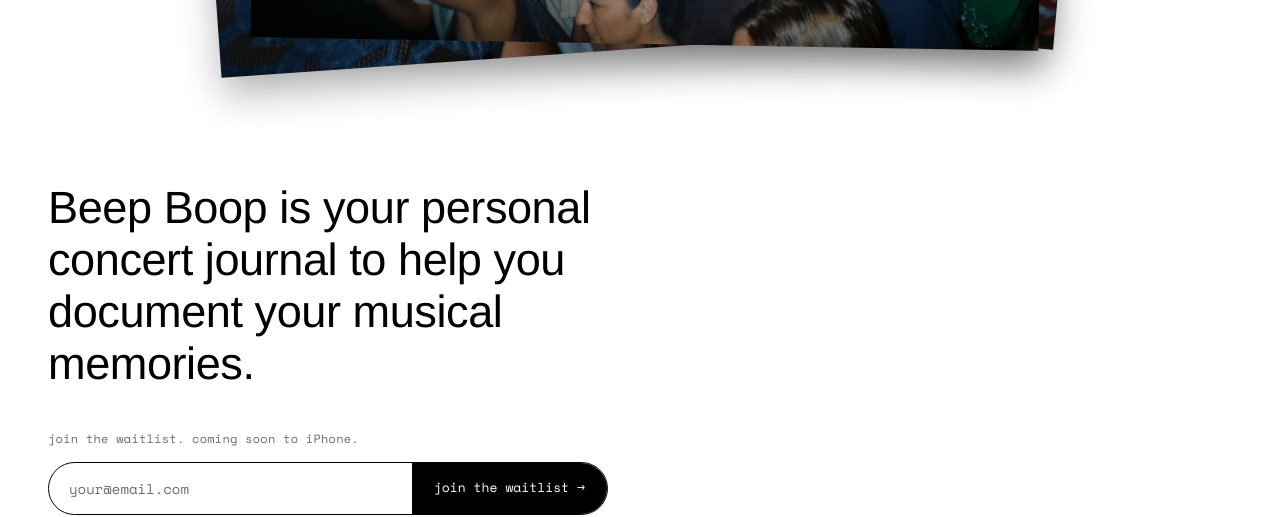
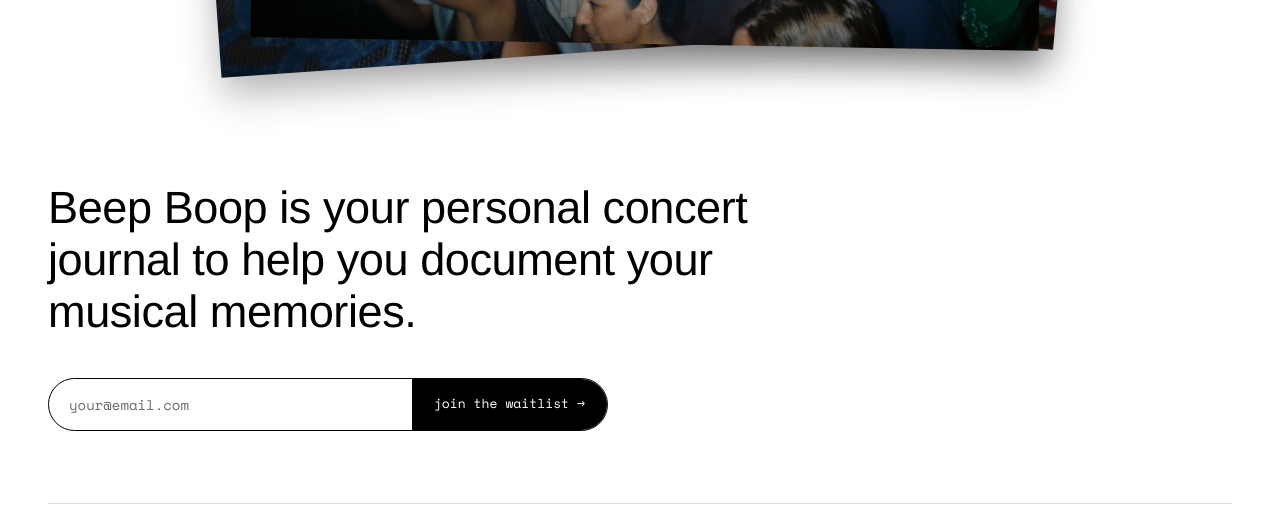
Before and after one commit to sn715/BEEPBOOP, a Next.js app: page / in a window 1280 px wide. Shown: the part 670-1187 px from the top of the page. Built offline with nearby package versions, Linux system fonts and the light colour scheme; a web font is replaced by a local one.

Commit message:
quick fixes

```diff
--- a/app/globals.css
+++ b/app/globals.css
@@ -459,7 +459,7 @@
   border-bottom: 1px solid var(--line);
 }
 .intro__statement {
-  max-width: 24ch;
+  max-width: 32ch; /* three lines on desktop */
   font-size: var(--text-statement);
   line-height: 1.15;
 }
--- a/app/page.tsx
+++ b/app/page.tsx
@@ -164,7 +164,7 @@
                   Beep Boop is your personal concert journal to help you document your musical memories.
                 </h2>
                 <div className="intro__signup">
-                  <p className="mono-label">join the waitlist. coming soon to iPhone.</p>
+
                   <SignupForm location="hero" />
                 </div>
               </div>
--- a/components/SignupForm.tsx
+++ b/components/SignupForm.tsx
@@ -59,7 +59,7 @@
         {status === "sending" ? "joining…" : "join the waitlist"} <span aria-hidden="true">→</span>
       </button>
       <p className="signup__success" hidden={!done}>
-        You&apos;re on the list. We&apos;ll email you the day we open. Start thinking about which show goes first.
+        you&apos;re on the list!
       </p>
       <p className="signup__error" role="alert" hidden={status !== "error"}>
         That didn&apos;t go through. Please try again in a moment.
```
